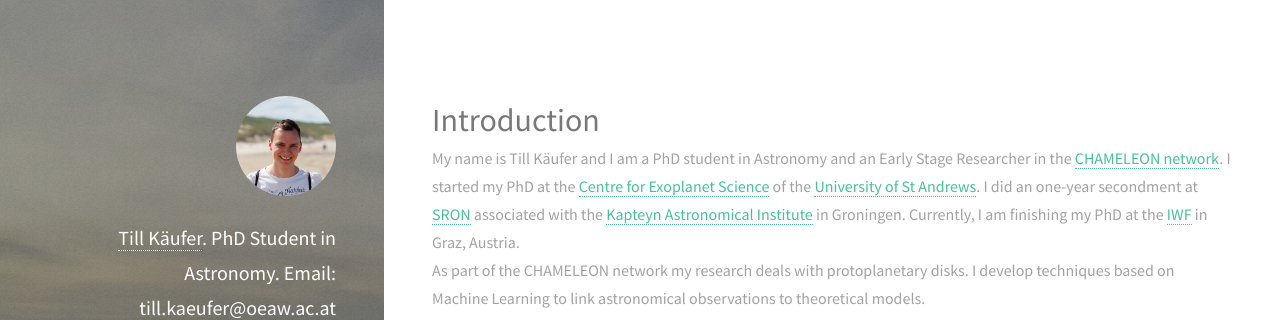
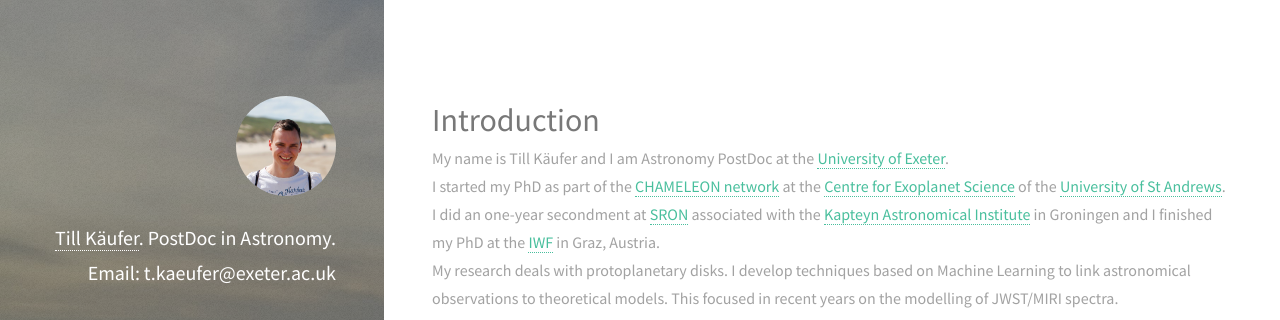
Before and after one commit to tillkaeufer/tillkaeufer.github.io, a Jekyll site: the page built from _posts/2020-10-10-Introduction.markdown, in a window 1280 px wide and 900 px high, cut to the strip 0-320 px from the top of the window. Built offline with Jekyll 4.4.1, drawn with Linux system fonts in a browser that asks for light colours; nearby versions of some CDN libraries.

Commit message:
introduction of exeter

```diff
--- a/_layouts/default.html
+++ b/_layouts/default.html
@@ -40,8 +40,8 @@
     <header id="header">
       <a href="/" class="image avatar"><img class="editable" src="/images/profil_image_1.jpg" alt="{{ site.author.name }}"></a>
       <h1 class="editable"><strong><a href="/">Till Käufer</a>.<br/>
-      PhD Student in Astronomy.<br/>
-      Email: till.kaeufer@oeaw.ac.at</strong></h1>
+      PostDoc in Astronomy.<br/>
+      Email: t.kaeufer@exeter.ac.uk</strong></h1>
 
     </header>
 
--- a/_posts/2020-10-08-CV.markdown
+++ b/_posts/2020-10-08-CV.markdown
@@ -8,7 +8,8 @@ permalink: 'cv'
 ## Curriculum vitae
 
 ### Education
-+ 2020 - now: PhD in Astronomy at the University of St&nbsp;Andrews, SRON, and the IWF
++ 2024 - now: PostDoc in Astronomy at the University of Exeter
++ 2020 - 2024: PhD in Astronomy at the University of St&nbsp;Andrews, SRON, and the IWF
 Thesis: Unlocking a Bayesian View on Protoplanetary Disks
 + 2018 -2020: M.Sc. in Physics at the Ruhr-University Bochum, Germany
 Thesis: Analysing the Performance of Self-Organizing Maps for the Classification of Low Surface Brightness Objects
--- a/_posts/2020-10-10-Introduction.markdown
+++ b/_posts/2020-10-10-Introduction.markdown
@@ -3,8 +3,7 @@ layout: post
 title: Introduction
 permalink: 'introduction'
 ---
-My name is Till Käufer and I am a PhD student in Astronomy and an Early Stage Researcher in the [CHAMELEON network](https://chameleon.iwf.oeaw.ac.at/).
-I started my PhD at the [Centre for Exoplanet Science](https://www.st-andrews.ac.uk/exoplanets/) of the [University of St&nbsp;Andrews](https://www.st-andrews.ac.uk/).
-I did an one-year secondment at [SRON](https://www.sron.nl/) associated with the [Kapteyn Astronomical Institute](https://www.rug.nl/research/kapteyn/) in Groningen.
-Currently, I am finishing my PhD at the [IWF](https://www.oeaw.ac.at/en/iwf) in Graz, Austria.
-As part of the CHAMELEON network my research deals with protoplanetary disks. I develop techniques based on Machine Learning to link astronomical observations to theoretical models.
+My name is Till Käufer and I am Astronomy PostDoc at the [University of Exeter]( https://www.exeter.ac.uk/).
+I started my PhD as part of the [CHAMELEON network](https://chameleon.iwf.oeaw.ac.at/) at the [Centre for Exoplanet Science](https://www.st-andrews.ac.uk/exoplanets/) of the [University of St&nbsp;Andrews](https://www.st-andrews.ac.uk/).
+I did an one-year secondment at [SRON](https://www.sron.nl/) associated with the [Kapteyn Astronomical Institute](https://www.rug.nl/research/kapteyn/) in Groningen and I finished my PhD at the [IWF](https://www.oeaw.ac.at/en/iwf) in Graz, Austria.
+My research deals with protoplanetary disks. I develop techniques based on Machine Learning to link astronomical observations to theoretical models. This focused in recent years on the modelling of JWST/MIRI spectra.
```
